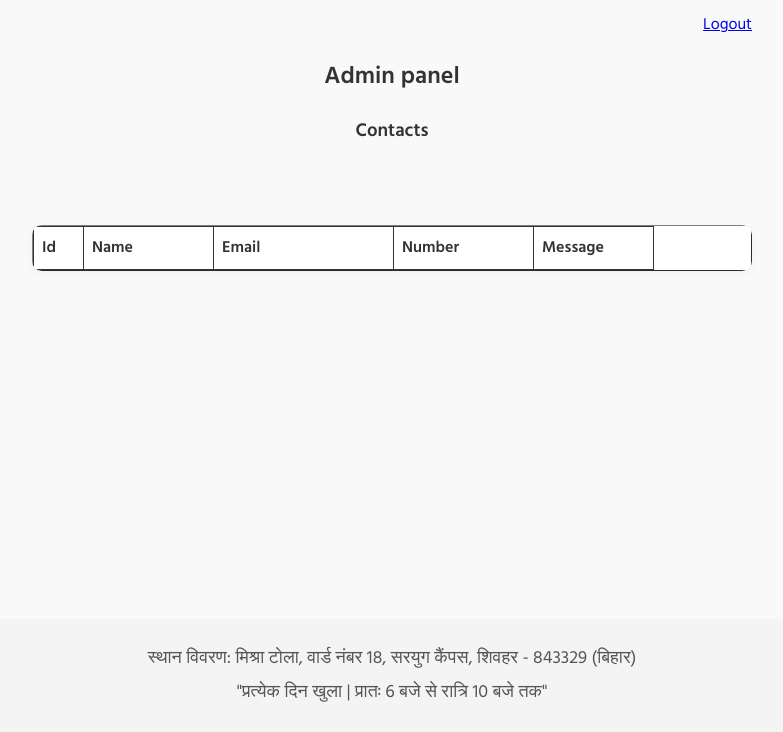
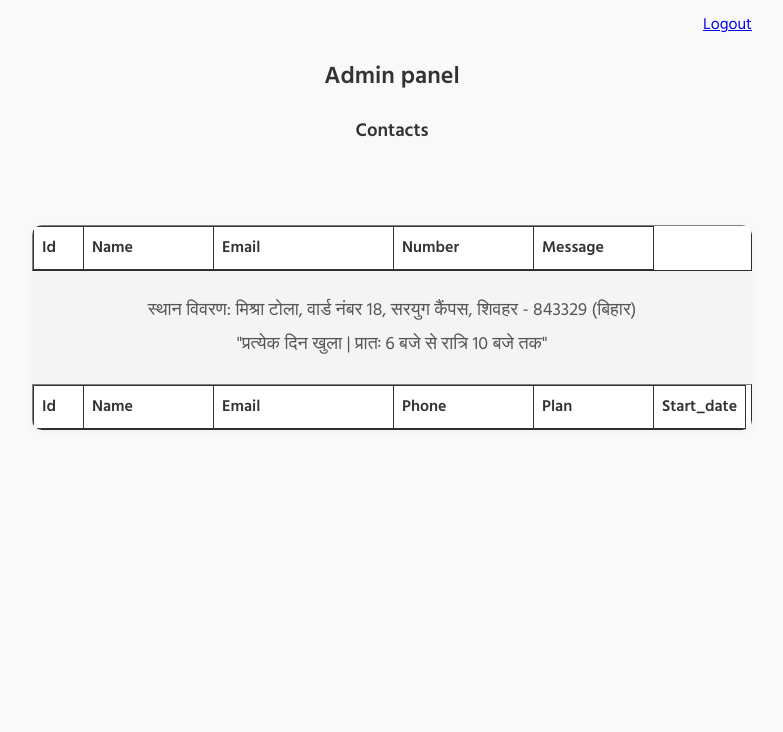
Before and after one commit to rudranshmishra19/Satva-Library, a Flask app: page /admin in a window 1280 px wide. Shown: the part 68-800 px from the top of the page, without its empty margins (248-1031 px from the left). Run offline with Flask 3, Linux system fonts and the light colour scheme; the visitor is signed in with stand-in values (Sample User, id 1); lists and menus that the app fills with data are empty.

Commit message:
Updated app.py, css, templates

```diff
--- a/app.py
+++ b/app.py
@@ -251,7 +251,8 @@ def admin():
     if "user_id" not in session:
         return redirect("/login")
     all_contacts= Contact.query.all()
-    return render_template("admin.html",contacts=all_contacts)
+    all_booking=Booking.query.all()
+    return render_template("admin.html",contacts=all_contacts,booking=all_booking)
 
 
 # Run the application if the script is executed directly
--- a/templates/admin.html
+++ b/templates/admin.html
@@ -8,6 +8,8 @@
 <div class="logout-button">
 <a href="{{url_for('logout')}}">Logout</a>
  </div>
+
+
      <!-- Admin page -->
      <h2>Admin panel</h2>
      <h3>Contacts</h3>
@@ -33,6 +35,27 @@
                     </tr>
                     {% endfor %}
                 </table>
+         <!-- Database for booking submission  -->
+           <table border="1">
+                 <tr>
+                     <th class="id">Id</th>
+                     <th class="name">Name</th>
+                     <th class="email">Email</th>
+                     <th class="phone">Phone</th>
+                     <th class="plan ">Plan</th>
+                     <th class="start_date">Start_date</th>
+                    </tr>
+                    {% for b in booking %}
+                    <tr>
+                        <td class="id">{{b.id}}</td>
+                        <td class="name">{{b.name}}</td>
+                        <td class="email">{{b.email}}</td>
+                        <td class="phone">{{b.phone}}</td>
+                        <td class="plan">{{b.plan}}</td>
+                        <td class="start_date">{{b.start_date}}</td>
+                        <td class="Paid">{{ 'Yes' if b.paid else 'No'}}</td>
+                    </tr>
+                    {% endfor %}
 
 </div>
 </div>
--- a/templates/payment_success.html
+++ b/templates/payment_success.html
@@ -2,6 +2,8 @@
 {% block hero %}
 {% endblock %}
 {% block content %}
+<div class=" payment-sucess">
+
     <h1>Payment Successful</h1>
     <p>Your payment ID: <strong> {{payment_id}}</strong></p>
     {% if booking_id %}
@@ -10,6 +12,7 @@
     <p>Booking information not found.</p>
     {% endif %}
     <a href="{{url_for('home')}}">Return to Home</a>
+</div>
 {% endblock %}
 {% block footer %}
 {% endblock %}
```
Also changed, not shown: static/css/style.css (+56 -0 lines). Lines whose indentation alone changed are shown as unchanged.
